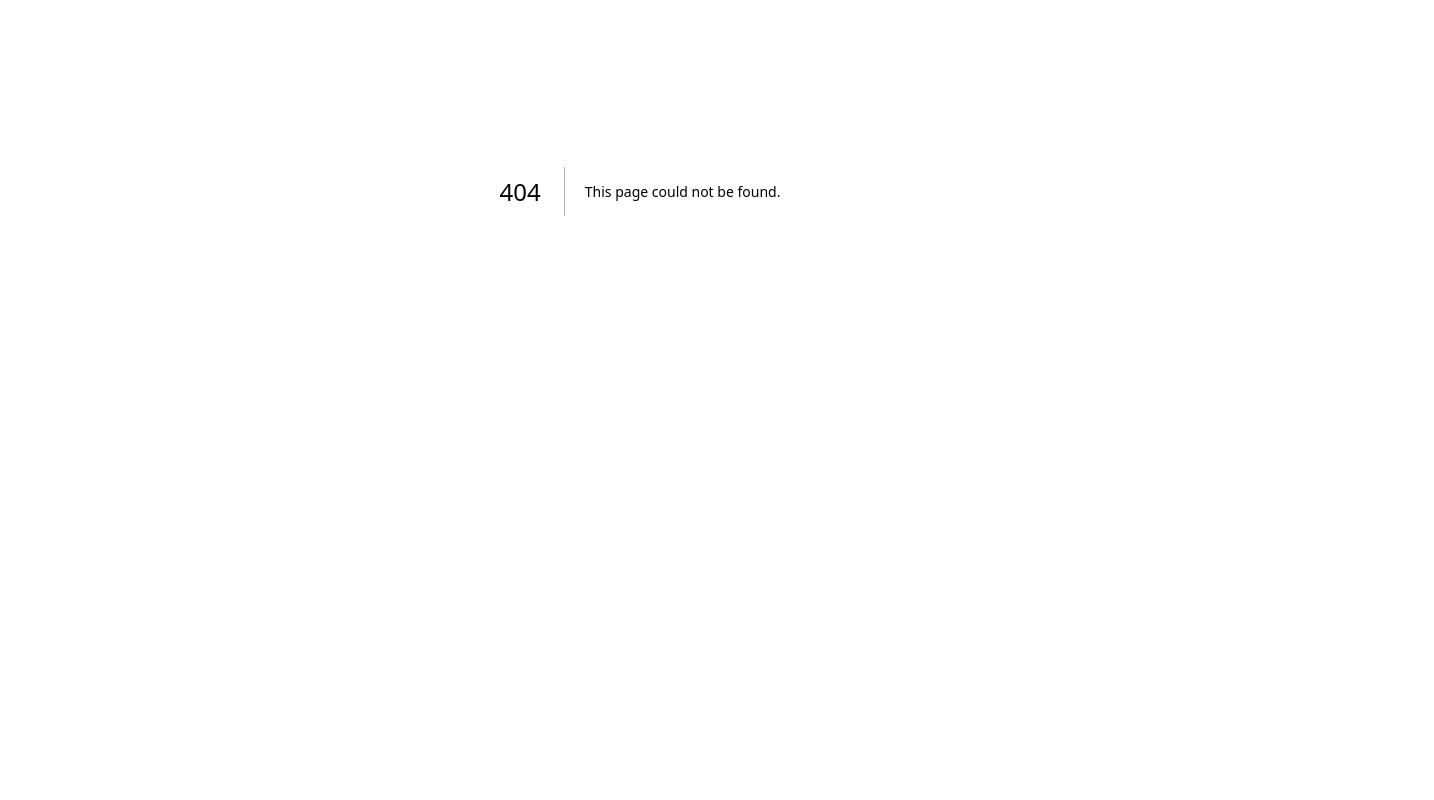
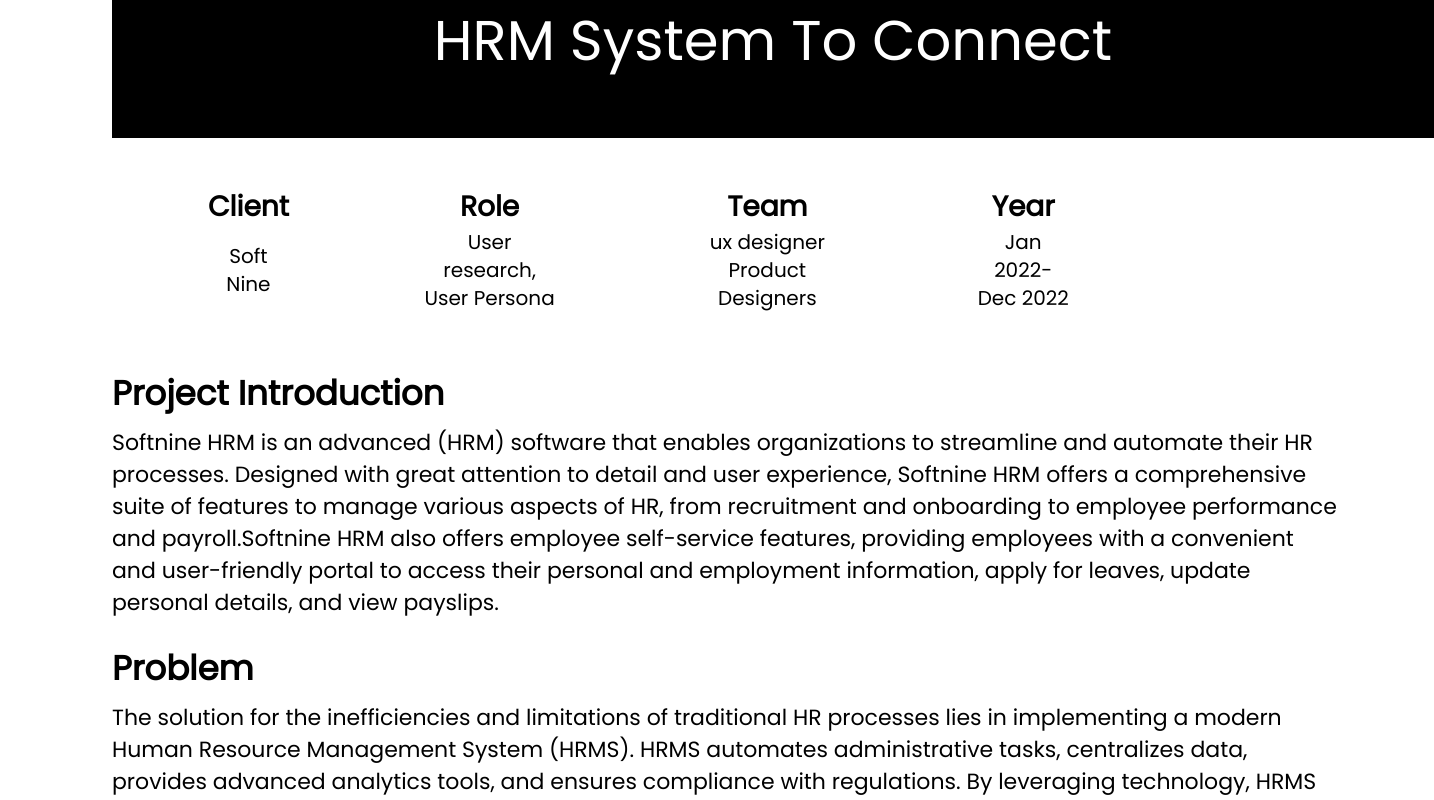
Before and after one commit to ANUJKAPHLE/Portfolio, a Next.js app: page /hrm in a window 1280 px wide. Before the commit this address had no page. Shown: the part 320-1120 px from the top of the page, 1434 px wide, since content can reach past the window. Before the commit the page ends 911 px from the top, so only its background shows below. Built offline with nearby package versions, Linux system fonts and the light colour scheme.

Commit message:
working on a hrm and fonts

```diff
--- /dev/null
+++ b/src/Components/HRM/TextComponent.jsx
@@ -0,0 +1,18 @@
+import hrmText from "@/texts/hrmText.json";
+
+const WorkComponent = () => {
+  return (
+    <div className="w-[1289px]">
+      {Object.entries(hrmText).map(([key, value]) => (
+        <div className="py-2" key={key}>
+          <p className="font-bold text-[34px] leading-[51px]">{key}</p>
+          <p className="text-[22px] py-2 leading-8 w-[1225px]">
+            {String(value)}
+          </p>
+        </div>
+      ))}
+    </div>
+  );
+};
+
+export default WorkComponent;
--- /dev/null
+++ b/src/Components/HRM/workComponent.jsx
@@ -0,0 +1,16 @@
+import work from "@/texts/work.json";
+
+const WorkComponent = () => {
+  return (
+    <div className="flex gap-[130px] ">
+      {Object.entries(work).map(([key, value]) => (
+        <div className="grid text-center" key={key}>
+          <p className="font-bold text-[28px] ">{key}</p>
+          <p className="font-medium text-xl text-balance">{String(value)}</p>
+        </div>
+      ))}
+    </div>
+  );
+};
+
+export default WorkComponent;
--- a/src/Components/Profile/Profile.jsx
+++ b/src/Components/Profile/Profile.jsx
@@ -10,7 +10,7 @@
     );
   return (
     <div className=" flex relative w-full h-screen overflow-hidden pt-24 px-28 ">
-      <div className="flex-1 pr-[500px] overflow-visible relative z-10 text-[32px] mt-6">
+      <div className="flex-1 pr-[500px] overflow-visible relative z-10 text-[31px] mt-6">
         {text.map((item, index) => (
           <motion.span
             initial={{ opacity: 0 }}
--- a/src/Components/contentStrategist/ContentStrategist.jsx
+++ b/src/Components/contentStrategist/ContentStrategist.jsx
@@ -5,21 +5,21 @@
     <div className="text-[40.01px] font-bold text-white w-fit">
       <motion.div
         className="p-1 pl-7 pr-2 w-fit bg-black border-2  border-black"
-        animate={{ x: -160, y: 0, rotate: 0 }}
+        animate={{ x: -140, y: 0, rotate: 0 }}
       >
         User Interface
       </motion.div>
 
       <motion.div
         className="p-1 px-7 mt-5 w-fit bg-black border-2  border-black"
-        animate={{ x: -100, y: 0, rotate: -14 }}
+        animate={{ x: -60, y: 0, rotate: -14 }}
       >
         User Experience
       </motion.div>
 
       <motion.div
         className="py-1 pl-5 pr-32 w-fit mt-14 bg-black border-2 border-black"
-        animate={{ x: -75, y: 0, rotate: -3 }}
+        animate={{ x: -45, y: 0, rotate: -3 }}
       >
         Branding
       </motion.div>
--- /dev/null
+++ b/src/app/hrm/page.tsx
@@ -0,0 +1,19 @@
+import WorkComponent from "@/Components/HRM/workComponent";
+import TextComponent from "@/Components/HRM/TextComponent";
+
+const page = () => {
+  return (
+    <div className="pt-24 px-28 justify-between">
+      <div className="bg-black text-white w-[1322px] h-[251px] text-center py-16">
+        <p className="text-[32px] font-semibold">SOFTNINE HRM</p>
+        <p className="text-[56px] ">HRM System To Connect </p>
+      </div>
+      <div className="py-12 px-24">
+        <WorkComponent />
+      </div>
+      <TextComponent />
+    </div>
+  );
+};
+
+export default page;
--- a/src/app/layout.tsx
+++ b/src/app/layout.tsx
@@ -16,8 +16,14 @@
   children: React.ReactNode;
 }>) {
   return (
-    <html lang="en" className="font-sans">
-      <body className={inter.className}>
+    <html lang="en">
+      <head>
+        <link
+          href="https://fonts.googleapis.com/css?family=Poppins"
+          rel="stylesheet"
+        />
+      </head>
+      <body className={"font-sans" + inter.className}>
         <Header />
         {children}
       </body>
--- /dev/null
+++ b/src/texts/hrmText.json
@@ -0,0 +1,6 @@
+{
+    "Project Introduction":"Softnine HRM is an advanced (HRM) software that enables organizations to streamline and automate their HR processes. Designed with great attention to detail and user experience, Softnine HRM offers a  comprehensive suite of features to manage various aspects of HR, from recruitment and onboarding to employee performance and payroll.Softnine HRM also offers employee self-service features, providing employees with a convenient and user-friendly portal to access their personal and employment information,  apply for leaves, update personal details, and view payslips.",
+    "Problem":"The solution for the inefficiencies and limitations of traditional HR processes lies in implementing a modern Human Resource Management System (HRMS). HRMS automates administrative tasks, centralizes data, provides advanced analytics tools, and ensures compliance with regulations. By leveraging technology, HRMS streamlines operations, enhances data accessibility and accuracy, improves decision-making, and enables HR departments to effectively manage personnel, optimize workforce productivity, and align HR strategies with organizational goals.",
+    "Solution":"The solution for the inefficiencies and limitations of traditional HR processes lies in implementing a modern Human Resource Management System (HRMS). HRMS automates administrative tasks, centralizes data, provides advanced analytics tools, and ensures compliance with regulations. By leveraging technology, HRMS streamlines operations, enhances data accessibility and accuracy, improves decision-making, and enables HR departments to effectively manage personnel, optimize workforce productivity, and align HR strategies with organizational goals."
+
+}
--- /dev/null
+++ b/src/texts/work.json
@@ -0,0 +1,6 @@
+{
+    "Client": "Soft Nine",
+    "Role": "User research, User Persona",
+    "Team": " ux designer  Product Designers",
+    "Year": "Jan 2022-Dec 2022"
+  }
```
Also changed, not shown: src/assets/Macbook1 2.jpg (added), src/assets/laptop 1.jpg (added).
